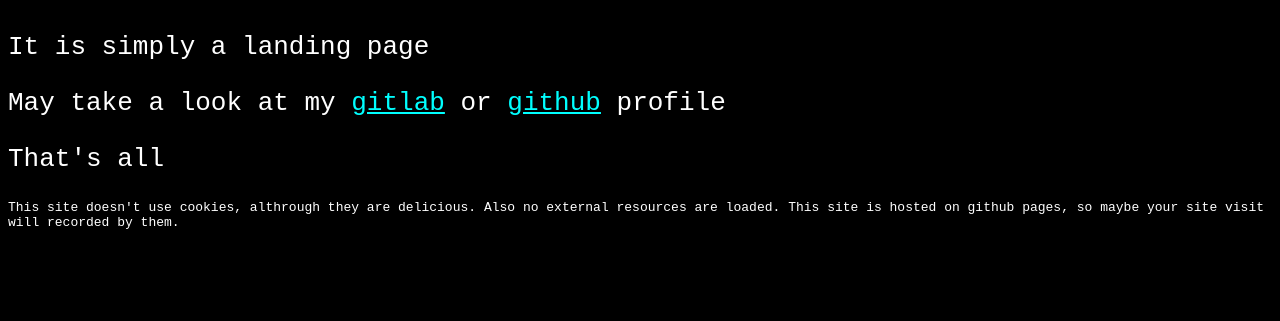
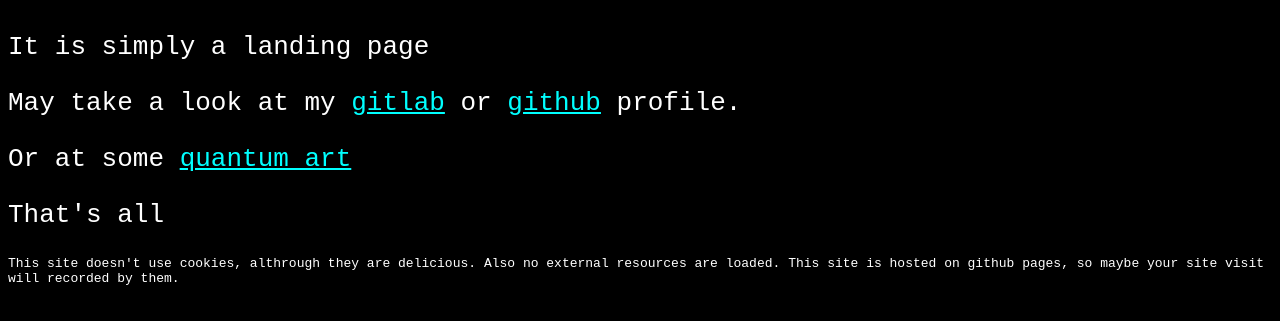
Before and after one commit to quantenProjects/io, a plain HTML site: page index.html in a window 1280 px wide. Shown: the part 97-418 px from the top of the page. Drawn offline with Linux system fonts and the light colour scheme.

Commit message:
Update index.html

```diff
--- a/index.html
+++ b/index.html
@@ -15,7 +15,8 @@
 <body>
 <h1>quantenIO</h1>
 <p>It is simply a landing page</p>
-<p>May take a look at my <a href="https://gitlab.com/quanten">gitlab</a> or <a href="https://github.com/quantenprojects">github</a> profile</p>
+<p>May take a look at my <a href="https://gitlab.com/quanten">gitlab</a> or <a href="https://github.com/quantenprojects">github</a> profile.</p>
+<p> Or at some <a href="https://entanglement.quanten.io/">quantum art</a></p>
 <p>That's all</p>
 <div class="disclaimer">
 This site doesn't use cookies, althrough they are delicious. Also no external resources are loaded. This site is hosted on github pages, so maybe your site visit will recorded by them.
```
